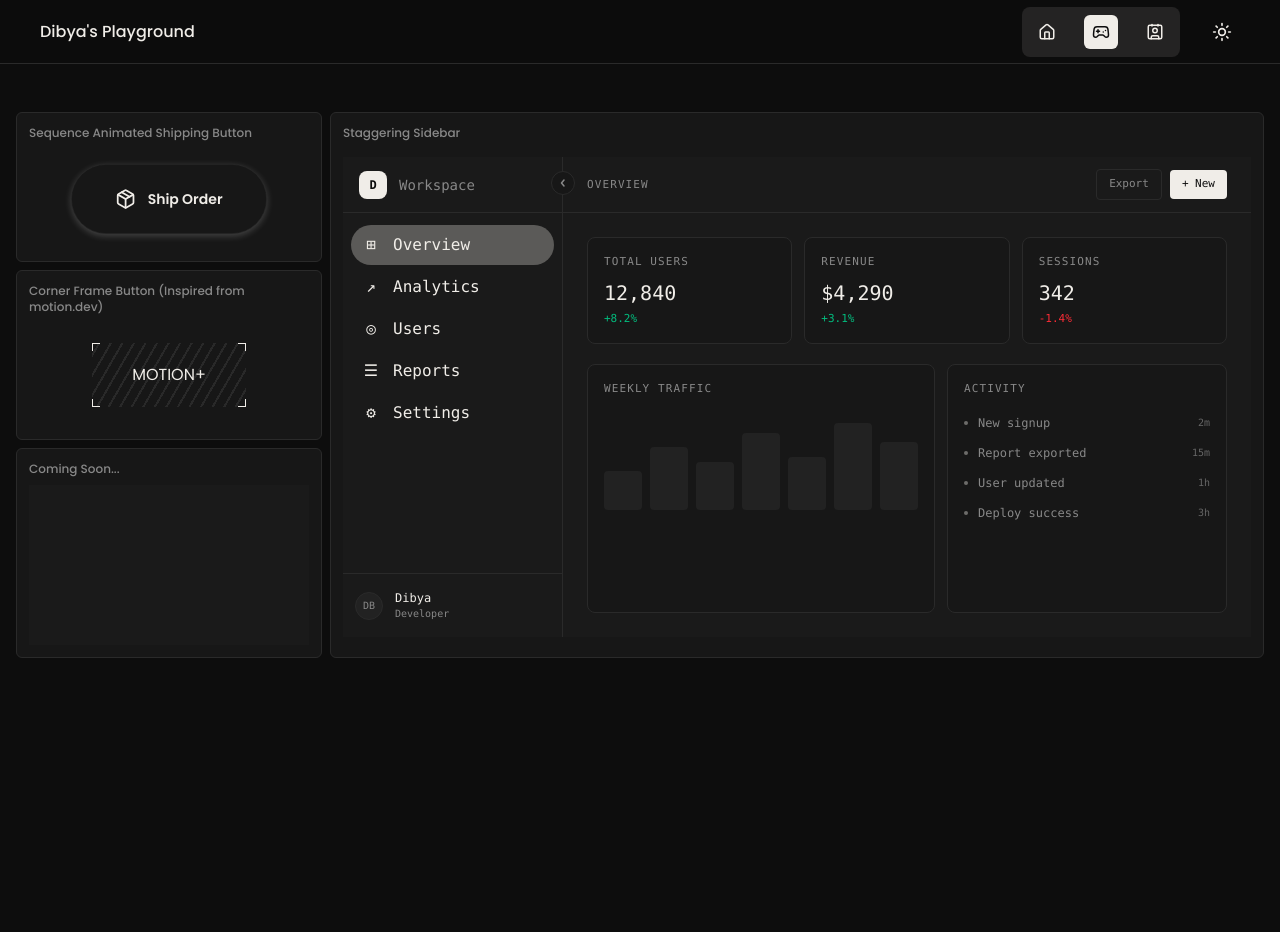
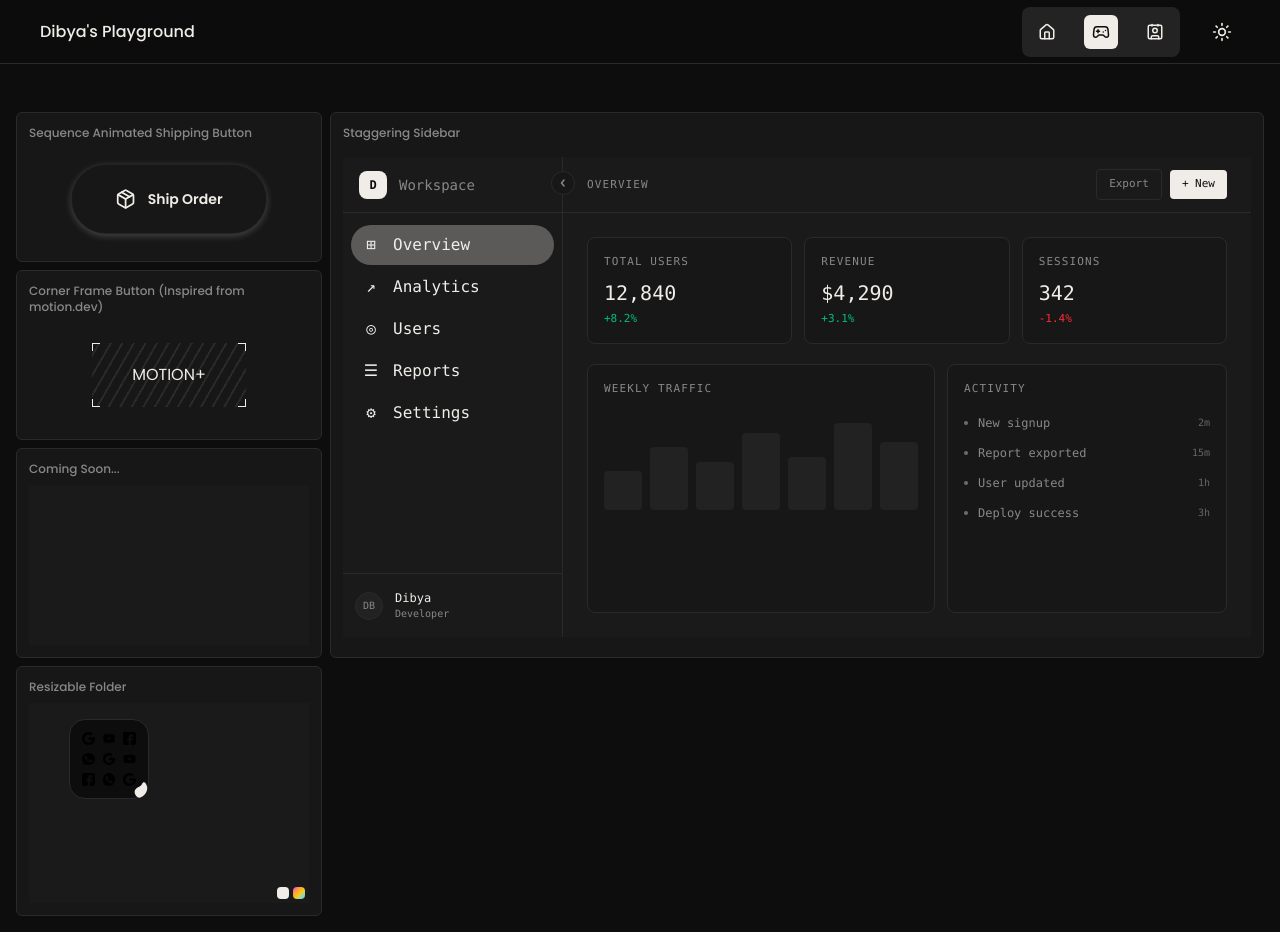
Before and after one commit to dibya-22/animation-playground, a Next.js app: page /playground in a window 1280 px wide. Before the commit the page ends 800 px from the top, so only its background shows below. Built offline with nearby package versions, Linux system fonts and the light colour scheme.

Commit message:
chore: add ResizableFolder to playground grid

```diff
--- a/app/playground/page.tsx
+++ b/app/playground/page.tsx
@@ -1,4 +1,5 @@
 import CornerFrameButton from "@/components/playground/CornerFrameButton";
+import ResizableFolder from "@/components/playground/ResizableFolder";
 import ShippingButton from "@/components/playground/ShippingButton";
 import StaggerSidebar from "@/components/playground/StaggerSidebar";
 import { BentoCell, BentoCell4, BentoGrid, BentoGrid4 } from "@/components/ui/BentoGrid";
@@ -13,6 +14,7 @@ const Playground = () => {
                     <BentoCell4 span={1} label="Coming Soon..."><div className="bg-secondary w-full h-40"></div></BentoCell4>
                 </div>
                 <BentoCell4 span={3} label="Staggering Sidebar"><StaggerSidebar /></BentoCell4>
+                <BentoCell4 span={1} label="Resizable Folder"><ResizableFolder /></BentoCell4>
             </BentoGrid4>
         </div>
     )
```
